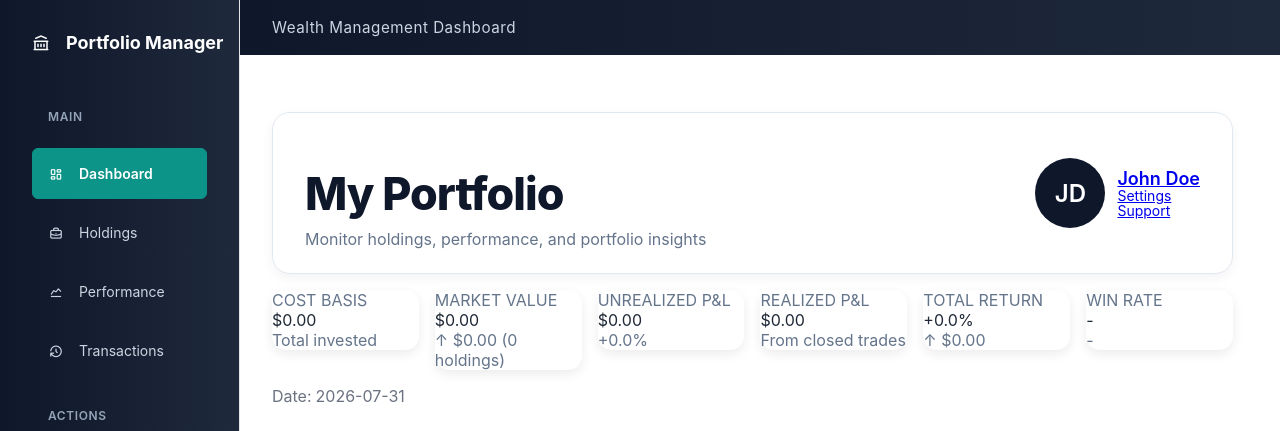
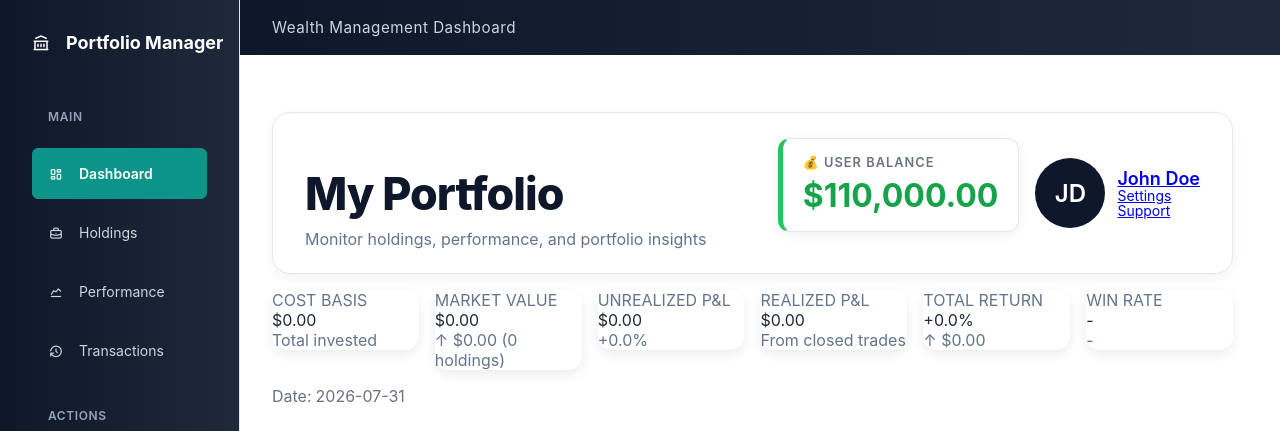
Before and after one commit to ceveline/portfolio_manager_team6, a Flask app: page / in a window 1280 px wide. Shown: the top 431 px of the page. Run offline with Flask 3, Linux system fonts and the light colour scheme; data comes from the database, SQL or seed files in the repository; data that the repository does not hold is empty; some libraries are stand-ins or nearby versions.

Commit message:
balance shows up and retrieved from database

```diff
--- a/static/css/style.css
+++ b/static/css/style.css
@@ -895,4 +895,29 @@ th.sortable.desc .sort-indicator::after {
 .ticker:active {
     opacity: 0.6;
 }
+
+.profile-balance {
+    background: #ffffff;
+    border: 1px solid #e5e7eb;
+    border-left: 5px solid #22c55e;
+    border-radius: 12px;
+    padding: 1rem 1.25rem;
+    margin-bottom: 1rem;
+    margin-right: 1rem;
+    box-shadow: 0 3px 12px rgba(0,0,0,.06);
 }
+
+.balance-label {
+    color: #6b7280;
+    font-size: 0.8rem;
+    font-weight: 600;
+    text-transform: uppercase;
+    letter-spacing: .08em;
+}
+
+.balance-amount {
+    margin-top: .35rem;
+    color: #16a34a;
+    font-size: 2rem;
+    font-weight: 700;
+}
--- a/static/js/app.js
+++ b/static/js/app.js
@@ -94,6 +94,9 @@ async function loadUsers() {
   const lastNameEl = document.getElementById("last-name-value");
   const emailEl = document.getElementById("email-value");
 
+  const balanceEl = document.getElementById("user-balance-amount");
+
+
   try {
 
     const res = await fetch(`${API_BASE}/users/1`);
@@ -119,12 +122,23 @@ async function loadUsers() {
     lastNameEl.value = user.last_name;
     emailEl.value = user.email;
 
+    if (balanceEl) {
+
+      const formattedBalance = Number(user.account_balance).toLocaleString('en-US', {
+        style: 'currency',
+        currency: 'USD'
+      });
+
+      balanceEl.textContent = formattedBalance;
+    }
+
   }
   catch (err) {
     console.error(err);
   }
 
 }
+
 
 // Ticker modal functions
 function openTickerModal(ticker) {
--- a/templates/index.html
+++ b/templates/index.html
@@ -73,6 +73,15 @@
 
     <div class="profile-section">
 
+      <div class="profile-balance">
+        <div class="balance-label">
+            💰 User Balance
+        </div>
+        <div class="balance-amount" id="user-balance-amount">
+            $0.00
+        </div>
+      </div>
+
       <div class="profile-top">
         <div class="profile-avatar"><p id="profile-avatar-id"></p></div>
 
@@ -84,7 +93,6 @@
               <a href="#" id="support-btn" onclick="openModal('support-modal'); return false;">Support</a>
             </div>
         </div>
-
     </div>
 
 
```
Lines whose indentation alone changed are shown as unchanged.
